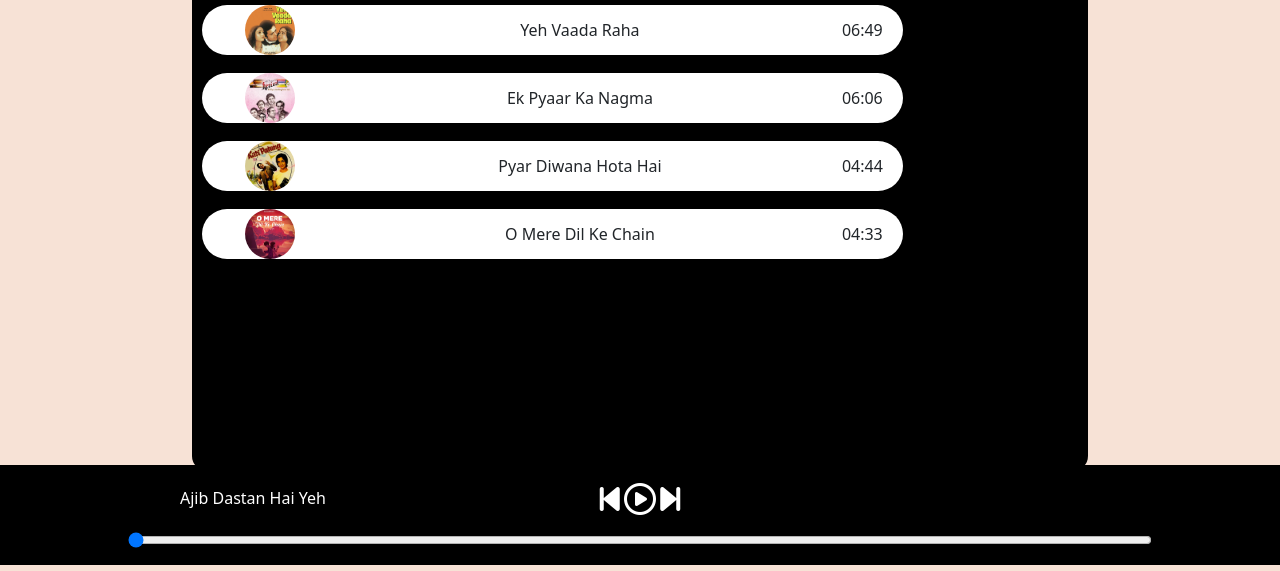
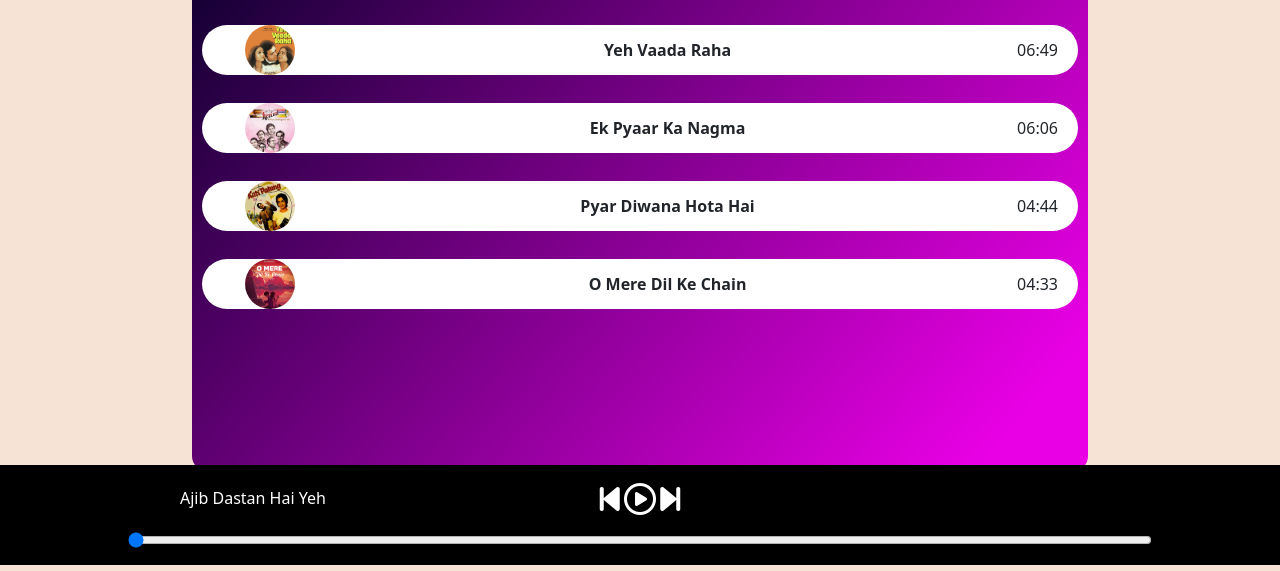
Before and after one commit to Anupreet1213/Spotify-Clone, a plain HTML site: page index4.html in a window 1280 px wide. Shown: the part 235-806 px from the top of the page. Drawn offline with nearby package versions, Linux system fonts and the light colour scheme.

Commit message:
Update styles4.css

```diff
--- a/css/styles4.css
+++ b/css/styles4.css
@@ -1,3 +1,7 @@
+body::-webkit-scrollbar {
+  display: none;
+}
+
 body{
   background-color: #F7E2D6;
   position: relative;
@@ -11,14 +15,14 @@ body{
   margin-right: 5px;
 }
 .Middle{
-  background-color: black;
+  background: rgb(2,0,36);
+  background: linear-gradient(131deg, rgba(2,0,36,1) 0%, rgba(233,0,229,1) 92%);
   width:70%;
   height:auto;
   margin:40px auto 0 auto;
   min-height: 75vh;
   border-radius: 15px;
   padding: 10px;
-  /* background-image: url("images/logo.png"); */
 }
 .songList{
   width: 80%;
@@ -36,8 +40,8 @@ h2{
   height: 50px;
   display: flex;
   background-color: white;
-  width: 80%;
-  margin: 18px 0;
+  width: 100%;
+  margin: 28px 0;
   justify-content: space-between;
   align-items: center;
   border-radius: 34px;
@@ -82,3 +86,11 @@ h2{
   opacity: 0;
   transition: opacity 0.4s ease-in;
 }
+
+.songLogo{
+  border: 2px solid rgba(233,0,229,1);
+}
+
+.songName{
+  font-weight: bold;
+}
```
